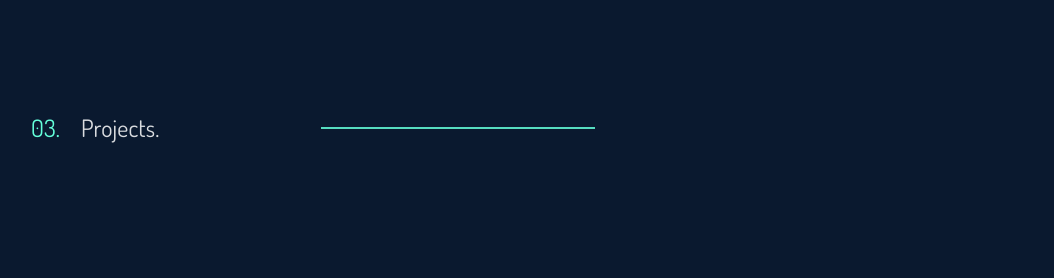
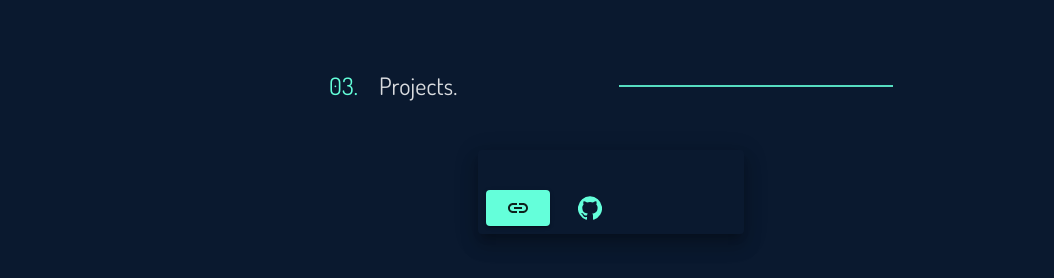
Before and after one commit to AgomohC/portfolio, a React (Create React App) app: page / in a window 1280 px wide. Shown: the part 2684-2962 px from the top of the page, without its empty margins (49-1103 px from the left). Built offline with nearby package versions, Linux system fonts and the light colour scheme.

Commit message:
started projects section

```diff
--- a/package.json
+++ b/package.json
@@ -13,6 +13,7 @@
     "react-dom": "^17.0.2",
     "react-router-dom": "^6.2.1",
     "react-scripts": "5.0.0",
+    "react-scroll": "^1.8.4",
     "web-vitals": "^2.1.4"
   },
   "scripts": {
--- a/src/Components/About.jsx
+++ b/src/Components/About.jsx
@@ -35,6 +35,7 @@ const useStyles = makeStyles((theme) => ({
          width: "75%",
       },
       boxShadow: theme.shadows[15],
+      border: "4px #64ffda solid",
    },
    text: {
       color: alpha("#fff", 0.85),
--- a/src/Components/Footer.jsx
+++ b/src/Components/Footer.jsx
@@ -1,12 +1,5 @@
 import React from "react";
-import {
-   Grid,
-   Typography,
-   makeStyles,
-   IconButton,
-   alpha,
-} from "@material-ui/core";
-import { GitHub } from "@material-ui/icons";
+import { Typography, makeStyles, alpha } from "@material-ui/core";
 
 const useStyles = makeStyles((theme) => ({
    container: {
@@ -18,7 +11,7 @@ const useStyles = makeStyles((theme) => ({
       justifyContent: "center",
       borderRadius: "8px 8px 0 0",
       position: "relative",
-      backgroundColor: alpha(theme.palette.secondary.main, 0.13)
+      backgroundColor: alpha(theme.palette.secondary.main, 0.13),
    },
    text: {
       color: alpha("#fff", 0.85),
@@ -28,25 +21,6 @@ const useStyles = makeStyles((theme) => ({
    },
    paleText: {
       color: alpha("#fff", 0.55),
-   },
-   waveDivider: {
-      position: "absolute",
-      top: 0,
-      left: 0,
-      width: "100%",
-      overflow: "hidden",
-      lineHeight: 0,
-   },
-
-   svg: {
-      position: "relative",
-      display: "block",
-      width: "calc(100% + 1.3px)",
-      height: "81px",
-   },
-
-   waveShapeFill: {
-      fill: "#64FFDA",
    },
 }));
 
@@ -81,7 +55,6 @@ const Footer = () => {
          >
             © {year}
          </Typography>
-
       </footer>
    );
 };
--- a/src/Components/Projects.jsx
+++ b/src/Components/Projects.jsx
@@ -1,5 +1,16 @@
 import React from "react";
-import { Grid, makeStyles, Typography, alpha } from "@material-ui/core";
+import {
+   Grid,
+   makeStyles,
+   Typography,
+   alpha,
+   Card,
+   CardMedia,
+   CardActions,
+   CardContent,
+   Button,
+} from "@material-ui/core";
+import { Link, GitHub } from "@material-ui/icons";
 
 const useStyles = makeStyles((theme) => ({
    container: {
@@ -32,6 +43,10 @@ const useStyles = makeStyles((theme) => ({
          marginBottom: theme.spacing(6),
       },
    },
+   card: {
+      backgroundColor: theme.palette.primary.main,
+      boxShadow: theme.shadows[12],
+   },
 }));
 const Projects = () => {
    const classes = useStyles();
@@ -39,7 +54,7 @@ const Projects = () => {
       <section id="projects" className={classes.container}>
          <Grid
             container
-            direction="row"
+            direction="column"
             justifyContent="space-between"
             alignItems="center"
          >
@@ -53,6 +68,35 @@ const Projects = () => {
                   <div className={classes.divider}></div>
                </Grid>
             </Grid>
+            <Grid container justifyContent="center" spacing={4}>
+               <Grid item xs={6} sm={4} md={3}>
+                  <Card className={classes.card}>
+                     <CardMedia title="#" image="#" />
+                     <CardContent></CardContent>
+                     <CardActions>
+                        <Button
+                           component="a"
+                           target="_blank"
+                           href="#"
+                           rel="noopener noreferrer"
+                           color="secondary"
+                           variant="contained"
+                        >
+                           <Link />
+                        </Button>
+                        <Button
+                           component="a"
+                           target="_blank"
+                           href="#"
+                           rel="noopener noreferrer"
+                           color="secondary"
+                        >
+                           <GitHub />
+                        </Button>
+                     </CardActions>
+                  </Card>
+               </Grid>
+            </Grid>
          </Grid>
       </section>
    );
--- a/src/Home.jsx
+++ b/src/Home.jsx
@@ -12,7 +12,6 @@ const useStyles = makeStyles((theme) => ({
    paper: {
       minHeight: "100vh",
       backgroundColor: theme.palette.primary.main,
-      scrollBehavior: "smooth",
    },
 }));
 const Home = () => {
```
Also changed, not shown: 1 other file (tests, documents, lock files or other folders).
